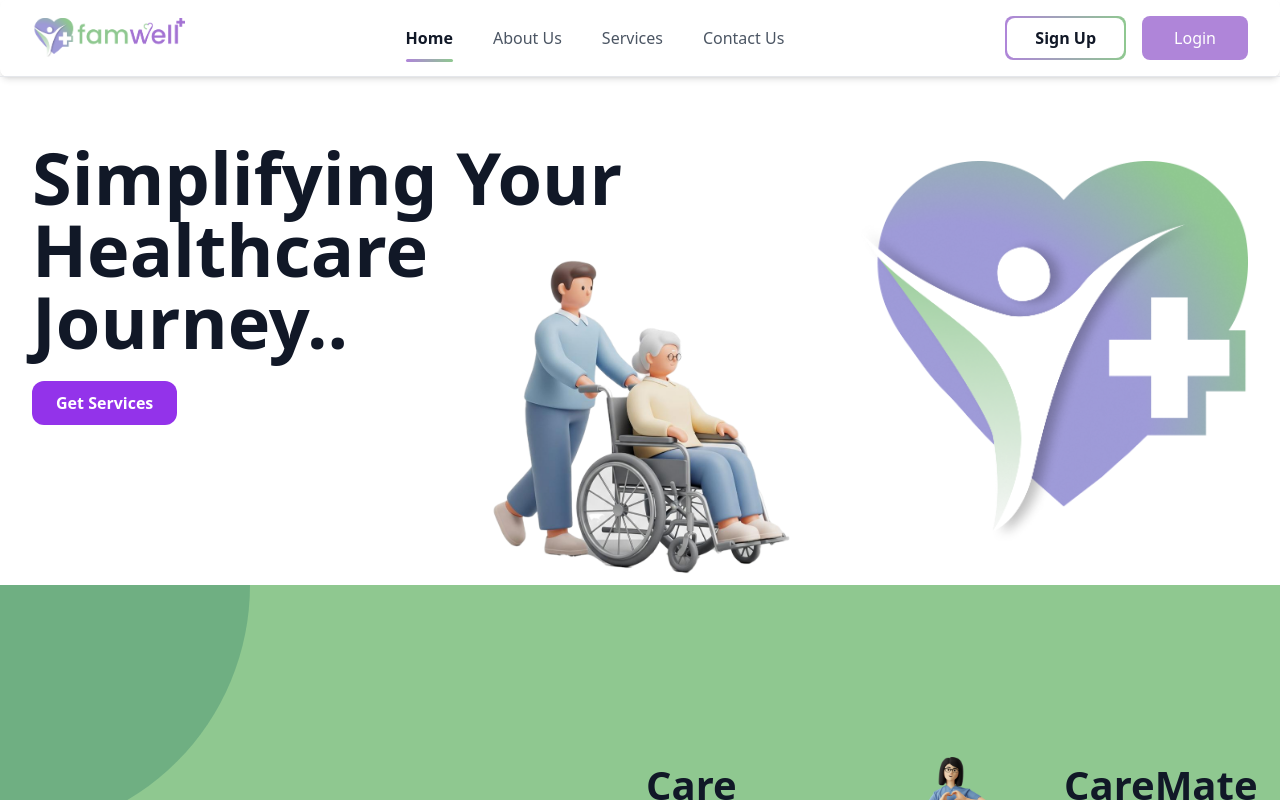
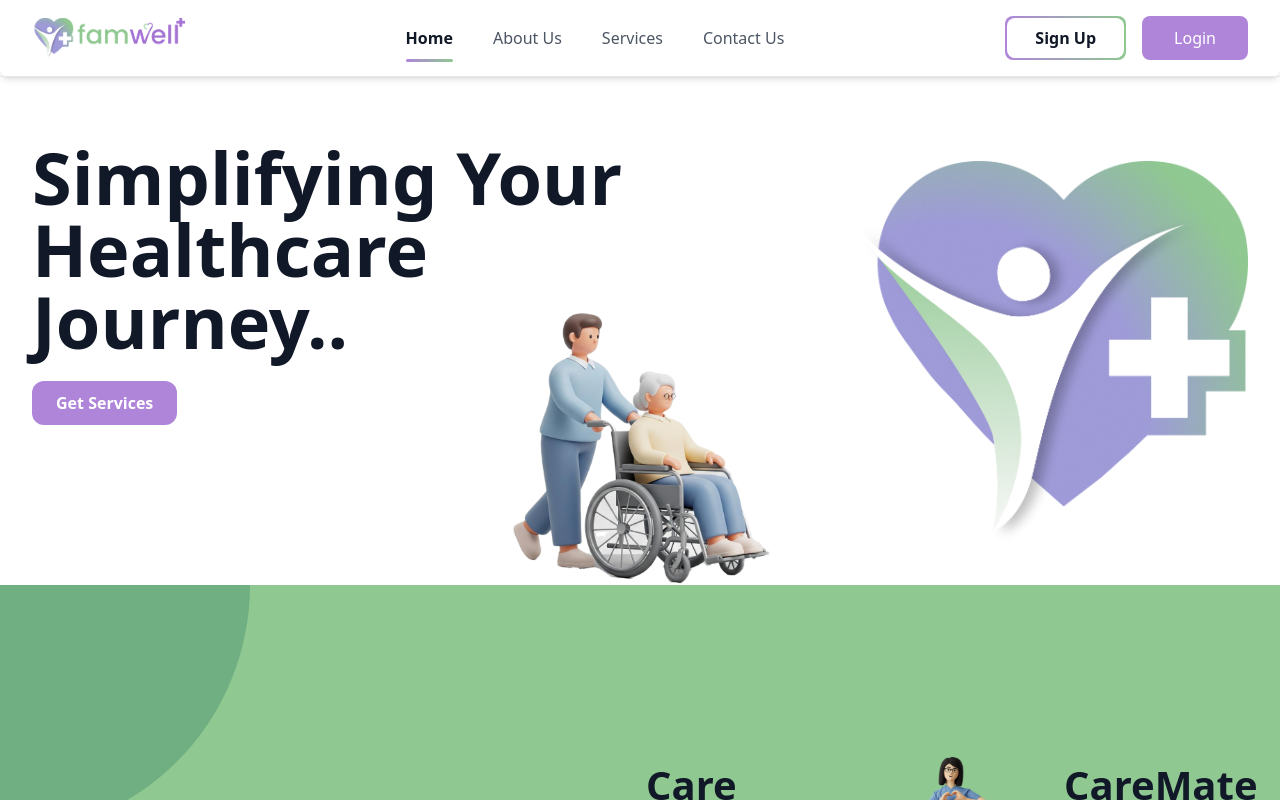
Before and after one commit to famwelltech/firebase_login, a React (Create React App) app: page / in a window 1280 px wide. Shown: the top 800 px of the page. Built offline with nearby package versions, Linux system fonts and the light colour scheme.

Commit message:
Website Updated..

```diff
--- a/public/index.html
+++ b/public/index.html
@@ -2,42 +2,19 @@
 <html lang="en">
   <head>
     <meta charset="utf-8" />
-    <link rel="icon" href="%PUBLIC_URL%/favicon.ico" />
+  <link rel="icon" type="image/png" href="%PUBLIC_URL%/OurStory.png" />
     <meta name="viewport" content="width=device-width, initial-scale=1" />
     <meta name="theme-color" content="#000000" />
     <meta
       name="description"
       content="Web site created using create-react-app"
     />
-    <link rel="apple-touch-icon" href="%PUBLIC_URL%/logo192.png" />
-    <!--
-      manifest.json provides metadata used when your web app is installed on a
-      user's mobile device or desktop. See https://developers.google.com/web/fundamentals/web-app-manifest/
-    -->
+  <link rel="apple-touch-icon" href="%PUBLIC_URL%/OurStory.png" />
     <link rel="manifest" href="%PUBLIC_URL%/manifest.json" />
-    <!--
-      Notice the use of %PUBLIC_URL% in the tags above.
-      It will be replaced with the URL of the `public` folder during the build.
-      Only files inside the `public` folder can be referenced from the HTML.
-
-      Unlike "/favicon.ico" or "favicon.ico", "%PUBLIC_URL%/favicon.ico" will
-      work correctly both with client-side routing and a non-root public URL.
-      Learn how to configure a non-root public URL by running `npm run build`.
-    -->
-    <title>React App</title>
+    <title>Famwell Plus</title>
   </head>
   <body>
     <noscript>You need to enable JavaScript to run this app.</noscript>
     <div id="root"></div>
-    <!--
-      This HTML file is a template.
-      If you open it directly in the browser, you will see an empty page.
-
-      You can add webfonts, meta tags, or analytics to this file.
-      The build step will place the bundled scripts into the <body> tag.
-
-      To begin the development, run `npm start` or `yarn start`.
-      To create a production bundle, use `npm run build` or `yarn build`.
-    -->
   </body>
 </html>
--- a/src/components/Services/ServicesSection.jsx
+++ b/src/components/Services/ServicesSection.jsx
@@ -20,10 +20,7 @@ function Service({ title, subtitle, desc, points, image, reverse=false }){
             {points.map((p, i) => (<li key={i}>{p}</li>))}
           </ul>
         ) : null}
-        <div className="care__actions">
-          <button className="btn btn--primary">Get Service Now</button>
-          <button className="btn btn--ghost">Learn More</button>
-        </div>
+
       </div>
 
       <div className="care__visual" aria-hidden="true">
--- a/src/index.js
+++ b/src/index.js
@@ -11,7 +11,4 @@ root.render(
   </React.StrictMode>
 );
 
-// If you want to start measuring performance in your app, pass a function
-// to log results (for example: reportWebVitals(console.log))
-// or send to an analytics endpoint. Learn more: https://bit.ly/CRA-vitals
 reportWebVitals();
--- a/src/pages/ContactUS.jsx
+++ b/src/pages/ContactUS.jsx
@@ -133,7 +133,7 @@ const ContactUs = () => {
               <div>
                 <button
                   type="submit"
-                  className="w-full bg-purple-600 text-white font-semibold py-3 px-6 rounded-lg hover:bg-purple-700 transition duration-300 ease-in-out"
+                  className="w-full bg-[#AF85D9] text-white font-semibold py-3 px-6 rounded-lg hover:bg-[#AF85D9] transition duration-300 ease-in-out"
                 >
                   Send
                 </button>
--- a/src/pages/Home.jsx
+++ b/src/pages/Home.jsx
@@ -35,15 +35,15 @@ const styles = {
   heroBg: "absolute inset-0 -z-10 bg-gradient-to-b from-purple-50 to-white",
   heroWrap:
     "mx-auto max-w-7xl px-4 sm:px-6 lg:px-8 py-12 lg:py-16 grid lg:grid-cols-2 items-start",
-   heroH1: "text-5xl sm:text-6xl lg:text-7xl font-bold leading-tight",
+   heroH1: "text-5xl sm:text-6xl lg:text-7xl font-semibold leading-tight",
   heroP: "mt-4 text-lg text-gray-600",
   heroCtaRow: "mt-6 flex flex-wrap gap-3",
   ctaPrimary:
-    "inline-flex h-11 items-center rounded-xl bg-purple-600 px-6 text-white font-bold hover:bg-purple-700",
+    "inline-flex h-11 items-center rounded-xl bg-[#AF85D9] px-6 text-white font-bold hover:bg-[#AF85D9]",
   heroImgs: "flex justify-center",
   heroImg: "w-1/2 max-w-sm",
   heroCareImg:
-    "absolute left-1/2 -translate-x-1/2 bottom-0 md:-bottom-10 lg:-bottom-16 z-20 w-auto object-contain h-[220px] sm:h-[320px] md:h-[420px] lg:h-[520px]",
+    "absolute left-1/2 -translate-x-1/2 bottom-0 md:-bottom-10 lg:-bottom-16 z-20 w-auto object-contain h-[200px] sm:h-[300px] md:h-[360px] lg:h-[450px]",
   // Services
   servicesSec: "relative bg-[#8FC890] overflow-hidden p-20 pt-40",
   servicesGrid:
```
Also changed, not shown: public/OurStory.png (added), public/manifest.json.
